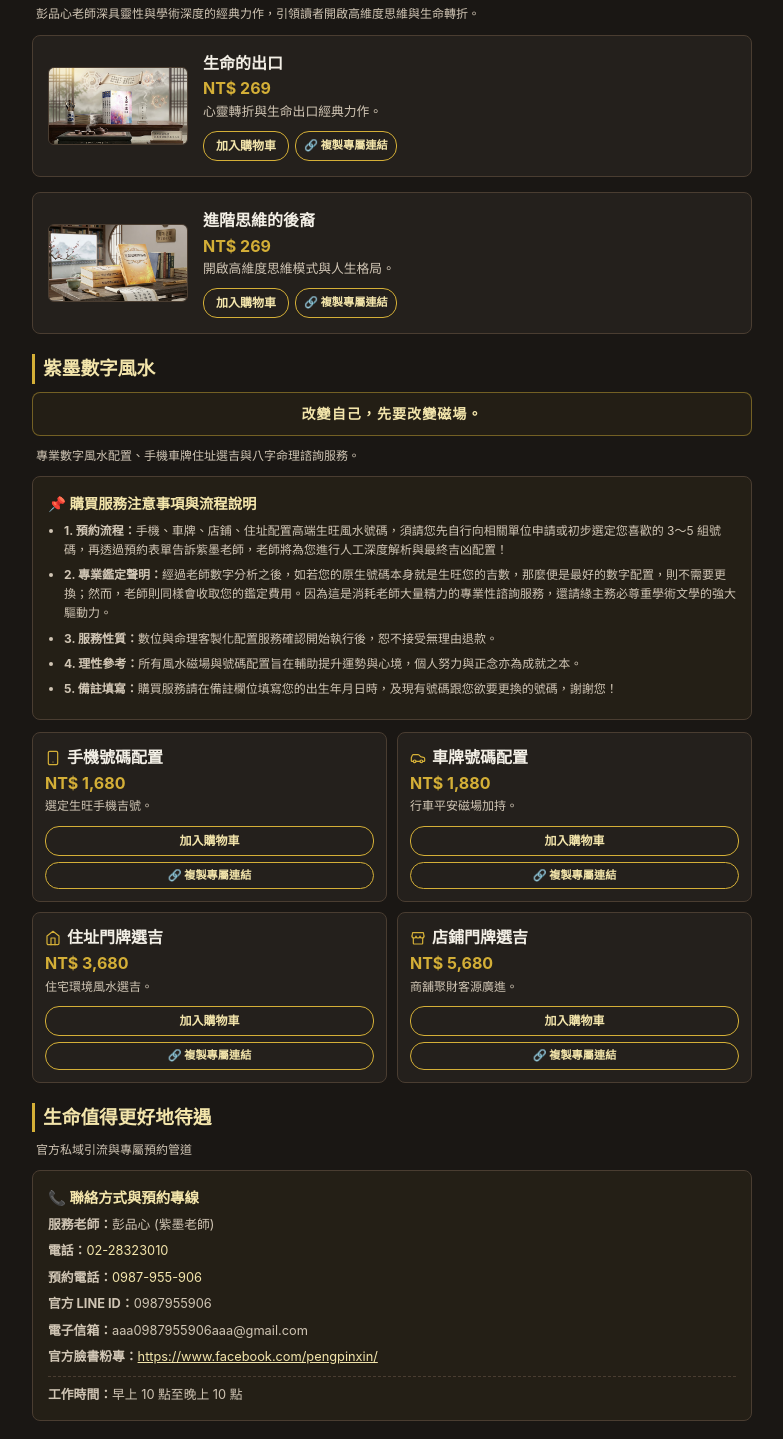
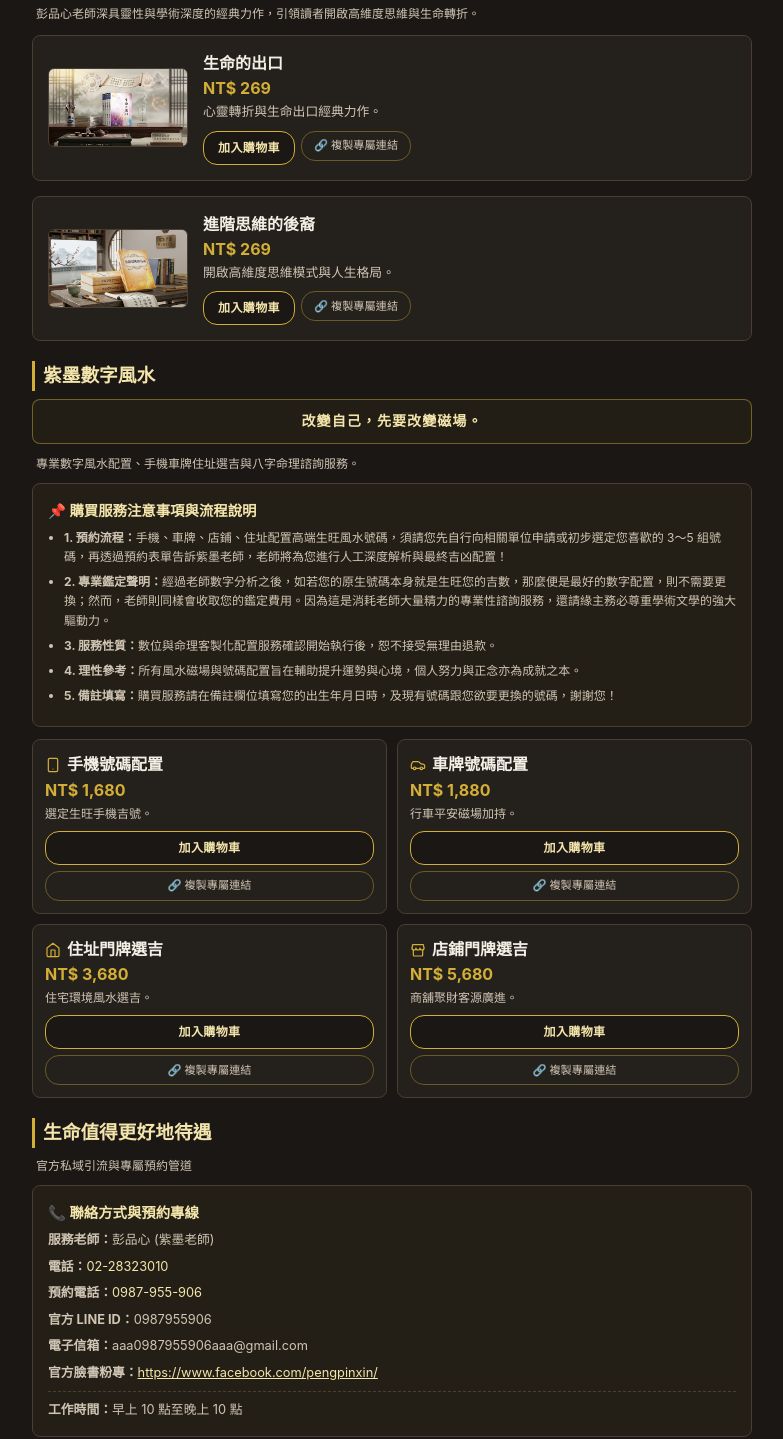
Before and after one commit to pengpinxin/-zimo-digital-fengshui, a Next.js app: page / in a window 1280 px wide. Shown: the part 1046-2485 px from the top of the page, without its empty margins (248-1031 px from the left). Built offline with nearby package versions, Linux system fonts and the light colour scheme.

Commit message:
Refactor buttons for better styling and functionality

```diff
--- a/app/page.js
+++ b/app/page.js
@@ -241,7 +241,7 @@ export default function Home(){
         header{background:#1a1714 !important;border-bottom:1px solid var(--border);padding:10px 14px;position:sticky;top:0;z-index:500;display:flex;justify-content:space-between;align-items:center;gap:8px;-webkit-transform:translateZ(0);transform:translateZ(0);}
         .btn{background:linear-gradient(135deg,#d4af37,#b59226) !important;color:#1a1714 !important;border:1px solid #e2c15a;padding:7px 12px;border-radius:14px;font-size:0.75rem;font-weight:700;cursor:pointer;display:inline-flex;align-items:center;justify-content:center;white-space:nowrap;line-height:1.2;}
         .btn-o{background:#24201c !important;border:1px solid var(--gold) !important;color:#f3e5ab !important;}
-        /* 🎨 畫作購買按鈕：黑底金框、4K 與 8K 顏色完全統一 */
+        /* 🎨 全站商品購買與連結按鈕（書籍、四大服務、畫作顏色完全統一） */
         .art-btn-group{display:flex;flex-direction:column;gap:6px;margin-top:8px;}
         .btn-art-buy{width:100%;height:34px;padding:0 8px;border-radius:14px;background:#1a1714 !important;color:#f3e5ab !important;border:1px solid #d4af37 !important;font-size:0.75rem;font-weight:700;letter-spacing:0.4px;display:flex;align-items:center;justify-content:center;white-space:nowrap;line-height:1;cursor:pointer;}
         .btn-art-buy:active{background:#2f281f !important;}
@@ -326,8 +326,8 @@ export default function Home(){
               <div style={{color:'var(--gold)',fontWeight:'bold'}}>NT$ 269</div>
               <p style={{fontSize:'0.8rem',color:'#d0c5b4'}}>心靈轉折與生命出口經典力作。</p>
               <div style={{display:'flex',gap:'6px',marginTop:'8px',flexWrap:'wrap'}}>
-                <button className="btn btn-o" onClick={()=>addToCart('生命的出口', 269, 'book-exit')}>加入購物車</button>
-                <button className="btn btn-o" style={{fontSize:'0.7rem',padding:'6px 8px'}} onClick={()=>{
+                <button type="button" className="btn-art-buy" style={{width:'auto',padding:'0 14px'}} onClick={()=>addToCart('生命的出口', 269, 'book-exit')}>加入購物車</button>
+                <button type="button" className="btn-art-link" style={{width:'auto',padding:'0 12px'}} onClick={()=>{
                   const url = window.location.origin + '/exit';
                   navigator.clipboard.writeText(url);
                   alert('已複製《生命的出口》專屬分頁連結！');
@@ -343,8 +343,8 @@ export default function Home(){
               <div style={{color:'var(--gold)',fontWeight:'bold'}}>NT$ 269</div>
               <p style={{fontSize:'0.8rem',color:'#d0c5b4'}}>開啟高維度思維模式與人生格局。</p>
               <div style={{display:'flex',gap:'6px',marginTop:'8px',flexWrap:'wrap'}}>
-                <button className="btn btn-o" onClick={()=>addToCart('進階思維的後裔', 269, 'book-descendant')}>加入購物車</button>
-                <button className="btn btn-o" style={{fontSize:'0.7rem',padding:'6px 8px'}} onClick={()=>{
+                <button type="button" className="btn-art-buy" style={{width:'auto',padding:'0 14px'}} onClick={()=>addToCart('進階思維的後裔', 269, 'book-descendant')}>加入購物車</button>
+                <button type="button" className="btn-art-link" style={{width:'auto',padding:'0 12px'}} onClick={()=>{
                   const url = window.location.origin + '/descendant';
                   navigator.clipboard.writeText(url);
                   alert('已複製《進階思維的後裔》專屬分頁連結！');
@@ -381,9 +381,9 @@ export default function Home(){
                 <div style={{color:'var(--gold)',fontWeight:'bold'}}>NT$ 1,680</div>
                 <p style={{fontSize:'0.75rem',color:'#d0c5b4'}}>選定生旺手機吉號。</p>
               </div>
-              <div style={{marginTop:'10px',display:'flex',flexDirection:'column',gap:'6px'}}>
-                <button className="btn btn-o" style={{width:'100%'}} onClick={()=>addToCart('手機號碼配置', 1680, 'service-phone')}>加入購物車</button>
-                <button className="btn btn-o" style={{width:'100%',fontSize:'0.7rem',padding:'6px'}} onClick={()=>{
+              <div className="art-btn-group">
+                <button type="button" className="btn-art-buy" onClick={()=>addToCart('手機號碼配置', 1680, 'service-phone')}>加入購物車</button>
+                <button type="button" className="btn-art-link" onClick={()=>{
                   const url = window.location.origin + '/phone';
                   navigator.clipboard.writeText(url);
                   alert('已複製「手機號碼配置」專屬分頁連結！');
@@ -400,9 +400,9 @@ export default function Home(){
                 <div style={{color:'var(--gold)',fontWeight:'bold'}}>NT$ 1,880</div>
                 <p style={{fontSize:'0.75rem',color:'#d0c5b4'}}>行車平安磁場加持。</p>
               </div>
-              <div style={{marginTop:'10px',display:'flex',flexDirection:'column',gap:'6px'}}>
-                <button className="btn btn-o" style={{width:'100%'}} onClick={()=>addToCart('車牌號碼配置', 1880, 'service-car')}>加入購物車</button>
-                <button className="btn btn-o" style={{width:'100%',fontSize:'0.7rem',padding:'6px'}} onClick={()=>{
+              <div className="art-btn-group">
+                <button type="button" className="btn-art-buy" onClick={()=>addToCart('車牌號碼配置', 1880, 'service-car')}>加入購物車</button>
+                <button type="button" className="btn-art-link" onClick={()=>{
                   const url = window.location.origin + '/car';
                   navigator.clipboard.writeText(url);
                   alert('已複製「車牌號碼配置」專屬分頁連結！');
@@ -419,9 +419,9 @@ export default function Home(){
                 <div style={{color:'var(--gold)',fontWeight:'bold'}}>NT$ 3,680</div>
                 <p style={{fontSize:'0.75rem',color:'#d0c5b4'}}>住宅環境風水選吉。</p>
               </div>
-              <div style={{marginTop:'10px',display:'flex',flexDirection:'column',gap:'6px'}}>
-                <button className="btn btn-o" style={{width:'100%'}} onClick={()=>addToCart('住址門牌選吉', 3680, 'service-address')}>加入購物車</button>
-                <button className="btn btn-o" style={{width:'100%',fontSize:'0.7rem',padding:'6px'}} onClick={()=>{
+              <div className="art-btn-group">
+                <button type="button" className="btn-art-buy" onClick={()=>addToCart('住址門牌選吉', 3680, 'service-address')}>加入購物車</button>
+                <button type="button" className="btn-art-link" onClick={()=>{
                   const url = window.location.origin + '/address';
                   navigator.clipboard.writeText(url);
                   alert('已複製「住址門牌選吉」專屬分頁連結！');
@@ -438,9 +438,9 @@ export default function Home(){
                 <div style={{color:'var(--gold)',fontWeight:'bold'}}>NT$ 5,680</div>
                 <p style={{fontSize:'0.75rem',color:'#d0c5b4'}}>商舖聚財客源廣進。</p>
               </div>
-              <div style={{marginTop:'10px',display:'flex',flexDirection:'column',gap:'6px'}}>
-                <button className="btn btn-o" style={{width:'100%'}} onClick={()=>addToCart('店鋪門牌選吉', 5680, 'service-store')}>加入購物車</button>
-                <button className="btn btn-o" style={{width:'100%',fontSize:'0.7rem',padding:'6px'}} onClick={()=>{
+              <div className="art-btn-group">
+                <button type="button" className="btn-art-buy" onClick={()=>addToCart('店鋪門牌選吉', 5680, 'service-store')}>加入購物車</button>
+                <button type="button" className="btn-art-link" onClick={()=>{
                   const url = window.location.origin + '/store';
                   navigator.clipboard.writeText(url);
                   alert('已複製「店鋪門牌選吉」專屬分頁連結！');
@@ -450,7 +450,7 @@ export default function Home(){
           </div>
         </section>
 
-        {/* 📞 聯絡方式區塊（完整保留原有聯絡方式並新增電話：02-28323010） */}
+        {/* 📞 聯絡方式區塊 */}
         <section id="contact">
           <h3 style={{color:'var(--gold-l)',borderLeft:'3px solid var(--gold)',paddingLeft:'8px',margin:'20px 0 8px 0'}}>生命值得更好地待遇</h3>
           <p style={{fontSize:'0.75rem',color:'#d0c5b4',marginBottom:'10px',paddingLeft:'4px'}}>官方私域引流與專屬預約管道</p>
@@ -470,7 +470,7 @@ export default function Home(){
         <section id="art">
           <h3 style={{color:'var(--gold-l)',borderLeft:'3px solid var(--gold)',paddingLeft:'8px',margin:'20px 0 8px 0'}}>原創開運數位藝術畫</h3>
           <div className="notice-box" style={{marginTop:'0', marginBottom:'10px', padding:'10px 14px', textAlign:'center', borderColor:'rgba(212,175,55,0.45)'}}>
-            <p style={{fontSize:'0.88rem', color:'var(--gold-l)', fontWeight:'bold', letterSpacing:'1px', margin:0}}>好畫跟好人，好畫旺福主！</p>
+            <p style={{fontSize:'0.88rem', color:'var(--gold-l)', fontWeight:'bold', letterSpacing:'1px', margin:0}}>品心美學 原創數位藝術授權</p>
           </div>
           <p style={{fontSize:'0.75rem',color:'#d0c5b4',marginBottom:'12px',paddingLeft:'4px'}}>品心美學精選高解析度東方水墨與五行開運藝術掛畫（已自動從雲端同步全部畫作）。</p>
 
```
